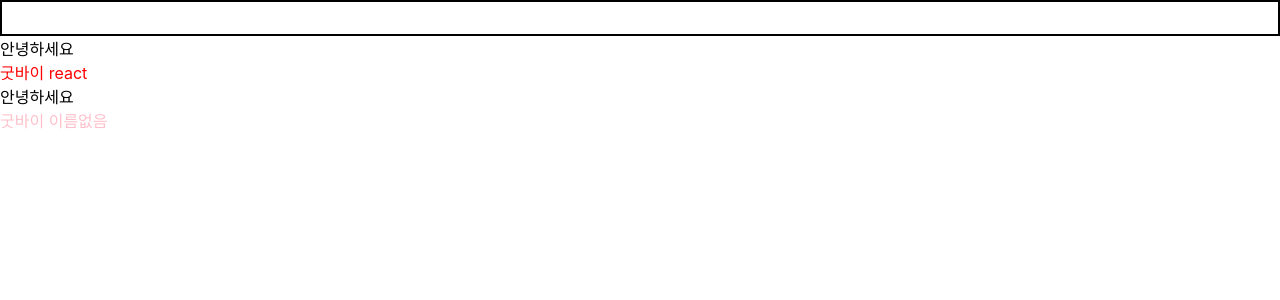
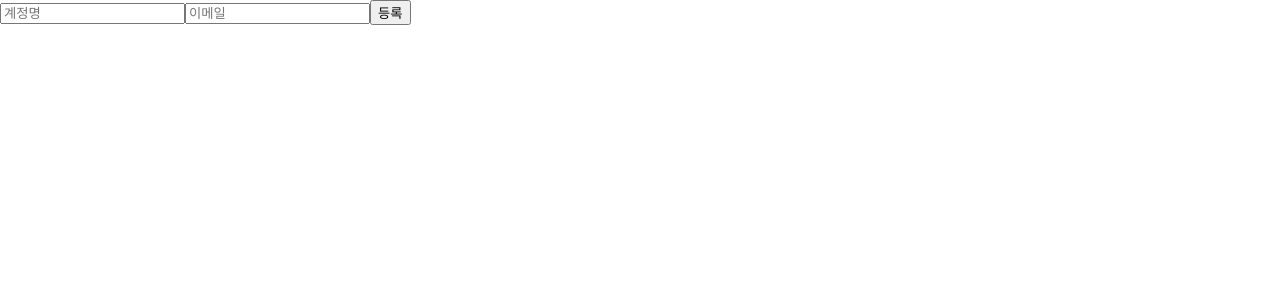
Before and after one commit to dabuzida/begin-react, a React (Create React App) app: page / in a window 1280 px wide. Shown: the top 300 px of the page. Built offline with nearby package versions, Linux system fonts and the light colour scheme.

Commit message:
2.17 밸로퍼트 리액트

```diff
--- a/src/App.js
+++ b/src/App.js
@@ -1,31 +1,87 @@
-import React from 'react';
+import React, { useState, useRef } from 'react';
 // import logo from './logo.svg';
 import './App.css';
 import Hello from './Hello';
 import Wrapper from './Wrapper';
+import Counter from './Counter';
+import InputSample from './InputSample';
+import UserList from './UserList';
+import CreateUser from './CreateUser';
 
 
 function App() {
-  const name = 'react';
-  const style = {
-    backgroundColor: 'black',
-    color: 'aqua',
-    fontSize: 24, // 기본 단위 px
-    padding: '1rem' // 다른 단위 사용 시 문자열로 설정
+  const [users, setUsers] = useState([
+    {
+      id: 1,
+      username: 'velopert',
+      email: 'public.velopert@gmail.com'
+    },
+    {
+      id: 2,
+      username: 'tester',
+      email: 'tester@example.com'
+    },
+    {
+      id: 3,
+      username: 'liz',
+      email: 'liz@example.com'
+    }
+  ]);
+
+  const [inputs, setInputs] = useState({
+      username: '',
+      email: '',
+  });
+  const { username, email } = inputs;
+  const focusUsername = useRef();
+  const nextId = useRef(4);
+
+  const onChange = e => {
+    const { name, value } = e.target;
+    setInputs({...inputs, [name]: value});
+  };
+  const onRemove = id => {
+    setUsers(users.filter(user => user.id !== id));
+  };
+  const onCreate = () => {
+    const user = {
+      id: nextId.current,
+      username,
+      email
+    };
+    // setUsers([...users, user]);
+    setUsers(users.concat(user));
+
+    setInputs({
+      username: '',
+      email: ''
+    });
+    focusUsername.current.focus();
+    nextId.current += 1;
   }
-  return (
-    <>
-        <Wrapper />
-          <Hello name="react" color="red" />
-          <Hello color="pink" />
-        {/* </Wrapper> */}
-    </>
-
+    return (
+      <>
+        <CreateUser
+          username={username}
+          email={email}
+          onChange={onChange}
+          onCreate={onCreate}
+          useRef={focusUsername}
+        />
+        <UserList users={users} onRemove={onRemove}/>
+      </>
+      // <UserList />
+      // <InputSample />
+      // <Counter />
+      // <Wrapper >
+      //     <Hello name="react" color="red" isSpecial={true} />
+      //     <Hello color="pink" isSpecial/>
+      //   </Wrapper>
     //
     //
     //     <div style={style}>{name}</div>
     //     <div className="gray-box"></div>
-  );
+    );
   // return (
   //   <div className="App">
   //     <header className="App-header">
--- /dev/null
+++ b/src/Counter.js
@@ -0,0 +1,20 @@
+import React, { useState } from 'react';
+
+function Counter(){
+    const [number, setNumber] = useState(0);
+    const onIncrease = () => {
+        setNumber(prevNumber => prevNumber + 1);
+    }
+    const onDecrease = () => {
+        setNumber(function(prevNumber){ return  prevNumber - 1});
+    }
+    return (
+        <div>
+            <h1>{number}</h1>
+            <button onClick={onIncrease}>+1</button>
+            <button onClick={onDecrease}>-1</button>
+        </div>
+    );
+}
+
+export default Counter;
--- /dev/null
+++ b/src/CreateUser.js
@@ -0,0 +1,24 @@
+import React from 'react';
+
+function CreateUser({ username, email, onChange, onCreate, useRef }){
+    return (
+        <div>
+            <input
+                name="username"
+                placeholder="계정명"
+                onChange={onChange}
+                value={username}
+                ref={useRef}
+            />
+            <input
+                name="email"
+                placeholder="이메일"
+                onChange={onChange}
+                value={email}
+            />
+            <button onClick={onCreate}>등록</button>
+        </div>
+    );
+}
+
+export default CreateUser;
--- a/src/Hello.js
+++ b/src/Hello.js
@@ -1,9 +1,11 @@
 import React from 'react';
-function Hello({ name, color }){
+function Hello({ name, color, isSpecial }){
     return (
             <>
-            <div>안녕하세요</div>
-            <div style={{ color }}>굿바이 {name}</div>
+                <div style={{ color }}>
+                    { isSpecial && <b>*</b> }
+                    안녕하세요 {name}
+                </div>
             </>
     )
 }
--- /dev/null
+++ b/src/InputSample.js
@@ -0,0 +1,38 @@
+import React, { useState, useRef } from 'react';
+
+function InputSample(){
+    const [inputs, setInputs] = useState({
+        name: '',
+        nickname: '',
+    });
+    const nameInput = useRef();
+    const { name, nickname } = inputs;
+    const onChange = e => {
+        const { value, name } = e.target;
+        setInputs( {  ...inputs,[name]: value, } ); // ...inputs 다음에 [name]: value를 넣어야, 중복되는 걸 덮어씀
+    };
+    const onRest = () => {
+        setInputs({
+            name: '',
+            nickname: '',
+        });
+        nameInput.current.focus();
+    };
+
+    return(
+        <>
+            <div>
+                <input name="name" placeholder="이름" onChange={onChange} value={name} ref={nameInput} />
+
+                <input name="nickname" placeholder="닉네임" onChange={onChange} value={nickname} />
+                <button onClick={onRest}>초기화</button>
+                <div>
+                    <b>값: </b>
+                    {name} ({nickname})
+                </div>
+            </div>
+        </>
+    );
+}
+
+export default InputSample;
--- /dev/null
+++ b/src/UserList.js
@@ -0,0 +1,23 @@
+import React from 'react';
+
+function User({ user, onRemove }){
+    return (
+        <div>
+            <b>{user.username}</b> <span>({user.email})</span>
+            <button onClick={onRemove(user.id)}>삭제</button>
+            <button onClick={function(){onRemove(user.id)}}>삭제</button>
+            <button onClick={function(){return onRemove(user.id)}}>삭제</button>
+
+        </div>
+    );
+}
+function UserList({ users, onRemove }){
+    return (
+        <div>
+            {users.map((user) => (
+                    <User user={user} key={user.id} onRemove={onRemove} />
+            ))}
+        </div>
+    );
+}
+export default UserList;
--- a/src/Wrapper.js
+++ b/src/Wrapper.js
@@ -1,13 +1,13 @@
 import React from 'react';
 
-function Wrapper(){
+function Wrapper({ children }){
     const style = {
         border: '2px solid black',
         padding : '16px',
     };
     return (
         <div style={style}>
-            {/* {children} */}
+            {children}
         </div>
     )
 }
```
